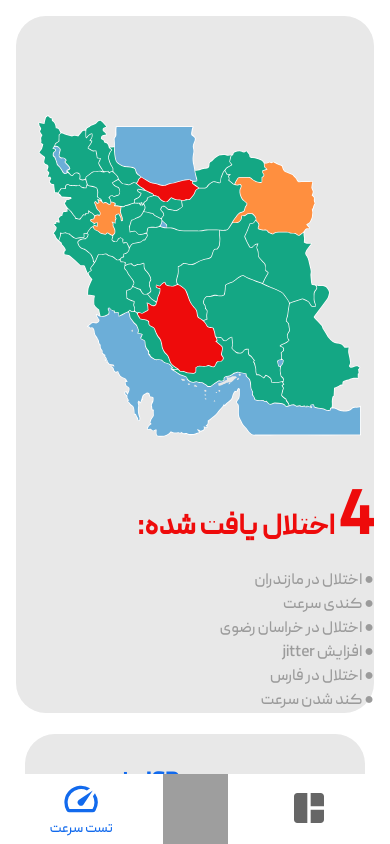
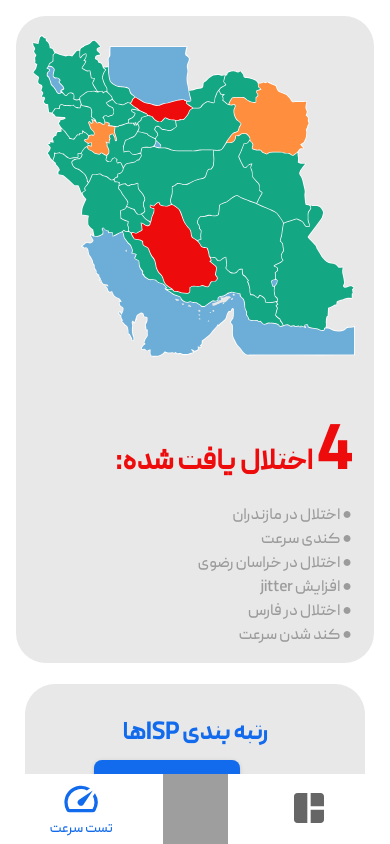
Before and after one commit to Raika-Company/eyesp-v1, a React (Vite) app in the folder client-app/: page /admin in a window 390 px wide. Shown: the top 844 px of the page. Built offline with nearby package versions, Linux system fonts and the light colour scheme; grey boxes are pictures that could not be loaded.

Commit message:
fix: update iranMap in mobile device

```diff
--- a/client-app/src/components/dashboard/Dashboard.jsx
+++ b/client-app/src/components/dashboard/Dashboard.jsx
@@ -29,6 +29,7 @@ const Dashboard = () => {
 
   const isXlScreen = useMediaQuery((theme) => theme.breakpoints.down("xl"));
   const isSmScreen = useMediaQuery((theme) => theme.breakpoints.down("sm"));
+  const isMdScreen = useMediaQuery((theme) => theme.breakpoints.down("md"));
 
   const StyledTableCell = styled(TableCell)(({ theme }) => ({
     [`&.${tableCellClasses.head}`]: {
@@ -90,9 +91,9 @@ const Dashboard = () => {
       <div
         style={{
           width: "100%",
-          height: isSmScreen ? "" : "53vh",
+          height: isMdScreen ? "" : "53vh",
           background: "#E8E8E8",
-          marginTop: isSmScreen ? "1rem" : "3rem",
+          marginTop: isMdScreen ? "1rem" : "3rem",
           marginBottom: "1.3rem",
           borderRadius: "1.875rem",
           overflow: "visible",
@@ -101,21 +102,20 @@ const Dashboard = () => {
         <Box
           sx={{
             float: "left",
-            width: isSmScreen ? "100%" : "45%",
-            marginTop: isSmScreen ? "0" : "12vh",
-            padding: isSmScreen ? "1em" : "0",
-            marginInline: "2.5%",
+            width: isMdScreen ? "100%" : "45%",
+            marginTop: isMdScreen ? "0" : "12vh",
+            padding: isMdScreen ? "1em" : "0",
+            marginInline: "0.8%",
           }}
         >
           <IranMap />
         </Box>
         <div
           style={{
-            width: isSmScreen ? "100%" : "45%",
-            // width: "50%",
+            width: isMdScreen ? "100%" : "45%",
             float: "left",
-            // marginTop: "2em",
             fontSize: "10px",
+            padding:"1.5em 2.2em"
           }}
         >
           <Typography
--- a/client-app/src/components/dashboard/map/IranMap.module.css
+++ b/client-app/src/components/dashboard/map/IranMap.module.css
@@ -7,7 +7,7 @@
   margin: 0 auto;
   height: auto;
   width: 100%;
-  padding-top: 5rem;
+  /* padding-top: 5rem; */
 }
 
 .show_title {
```
